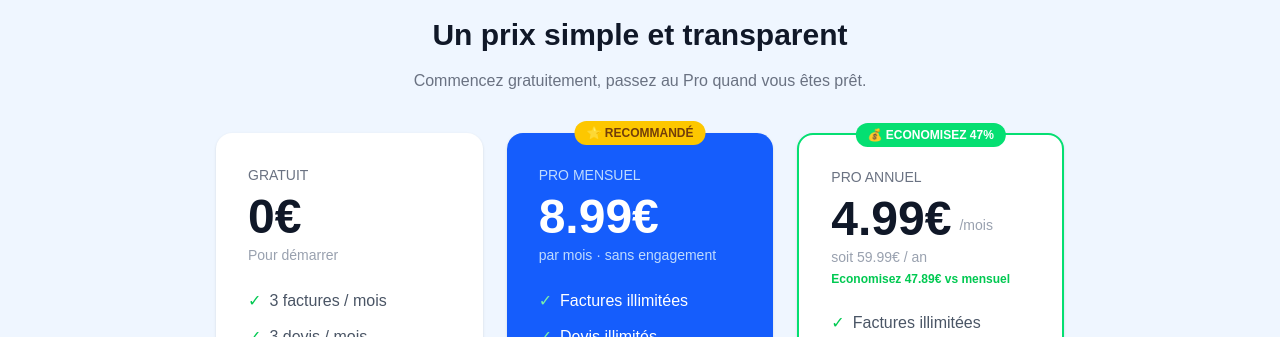
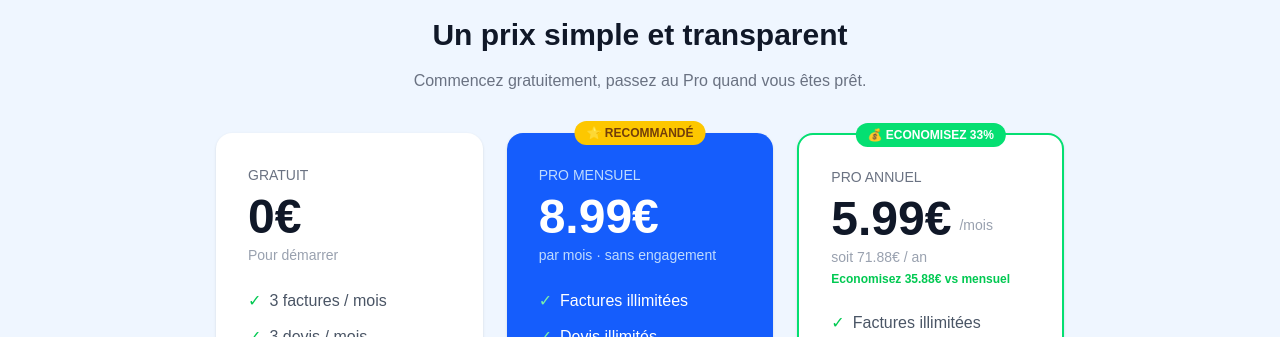
Before and after one commit to devfactapp/zimvu, a Next.js app: page / in a window 1280 px wide. Shown: the part 1340-1677 px from the top of the page. Built offline with nearby package versions, Linux system fonts and the light colour scheme.

Commit message:
Prix annuel Pro 5.99€/mois soit 71.88€/an

```diff
--- a/app/page.js
+++ b/app/page.js
@@ -266,15 +266,15 @@ const { error: profilError } = await supabase.from('profils').upsert([{
             {/* Pro Annuel */}
             <div className="bg-white rounded-2xl shadow p-8 text-left relative border-2 border-green-400">
               <div className="absolute -top-3 left-1/2 -translate-x-1/2 bg-green-400 text-white text-xs font-bold px-3 py-1 rounded-full whitespace-nowrap">
-                💰 ECONOMISEZ 47%
+                💰 ECONOMISEZ 33%
               </div>
               <p className="text-gray-500 text-sm font-medium mb-2">PRO ANNUEL</p>
               <div className="flex items-end gap-2 mb-1">
-                <p className="text-5xl font-bold text-gray-900">4.99€</p>
+               <p className="text-5xl font-bold text-gray-900">5.99€</p>
                 <p className="text-gray-400 text-sm mb-2">/mois</p>
               </div>
-              <p className="text-gray-400 text-sm mb-1">soit 59.99€ / an</p>
-              <p className="text-green-500 text-xs font-semibold mb-6">Economisez 47.89€ vs mensuel</p>
+              <p className="text-gray-400 text-sm mb-1">soit 71.88€ / an</p>
+              <p className="text-green-500 text-xs font-semibold mb-6">Economisez 35.88€ vs mensuel</p>
               <ul className="space-y-3 mb-8">
                 <li className="flex items-center gap-2 text-gray-600"><span className="text-green-500">✓</span> Factures illimitées</li>
                 <li className="flex items-center gap-2 text-gray-600"><span className="text-green-500">✓</span> Devis illimités</li>
```
